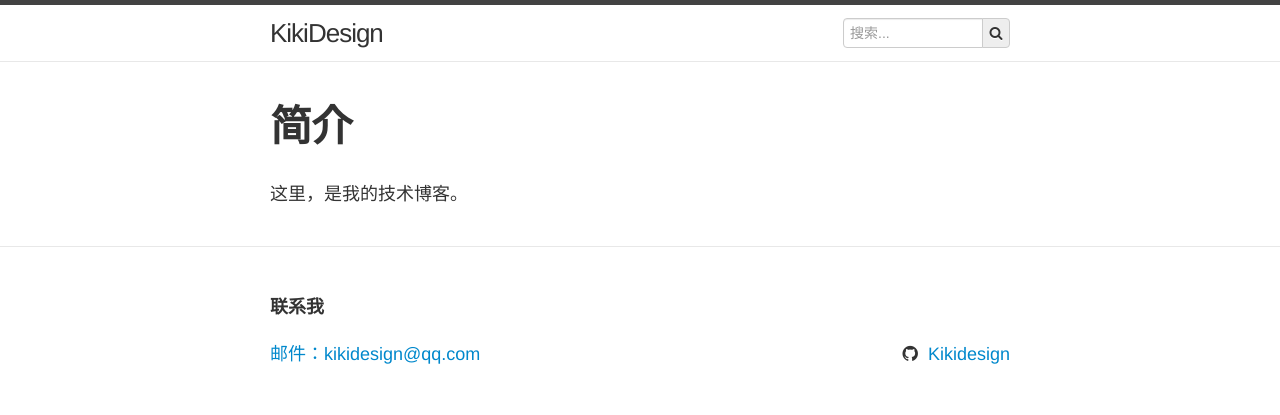
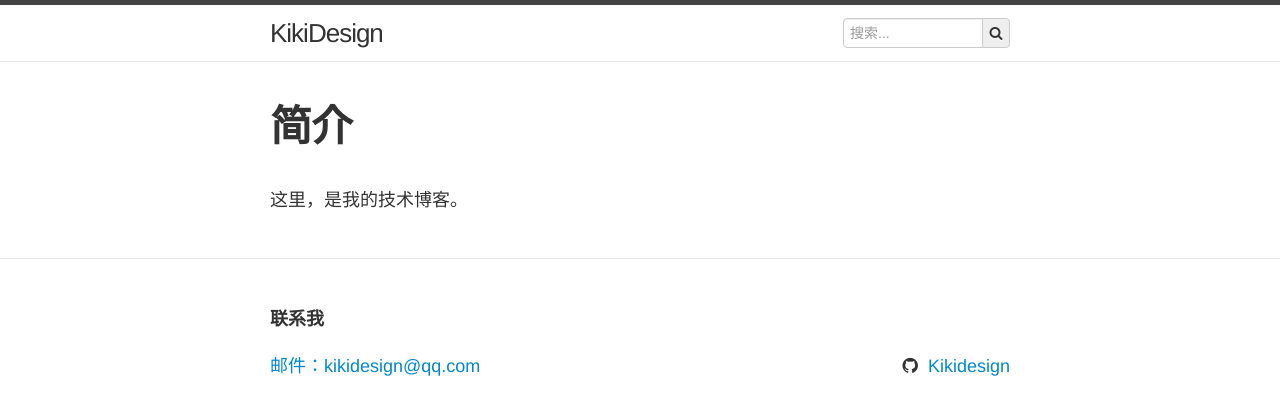
Before and after one commit to kikidesign/kikidesign.github.io, a Jekyll site: the page built from about.md, in a window 1280 px wide. Shown: the top 415 px of the page. Built offline with Jekyll 4.4.1, drawn with Linux system fonts in a browser that asks for light colours.

Commit message:
GitHub-Hello-World

```diff
--- a/_sass/_layout.scss
+++ b/_sass/_layout.scss
@@ -2,7 +2,7 @@
  * Site header
  */
 
-.p{
+.post-content p{
     line-height: 36px;
 }
 
```
